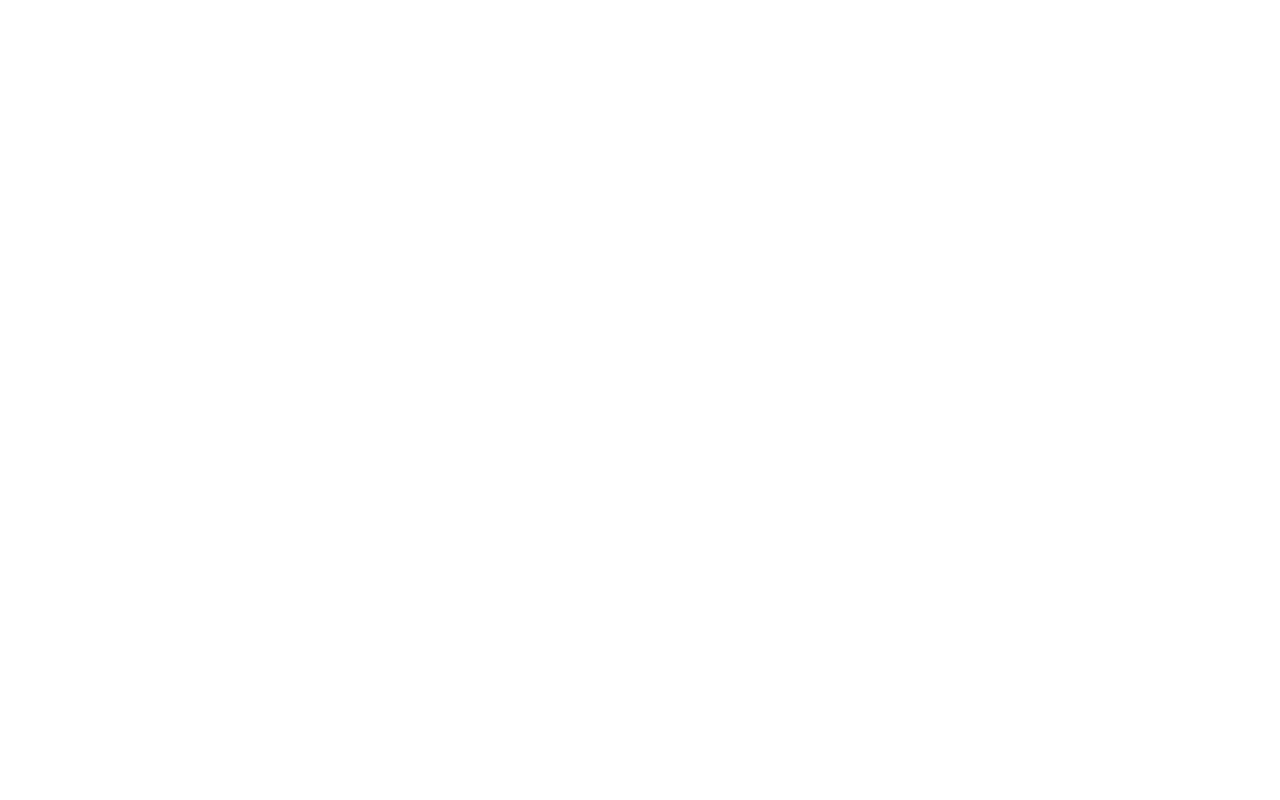
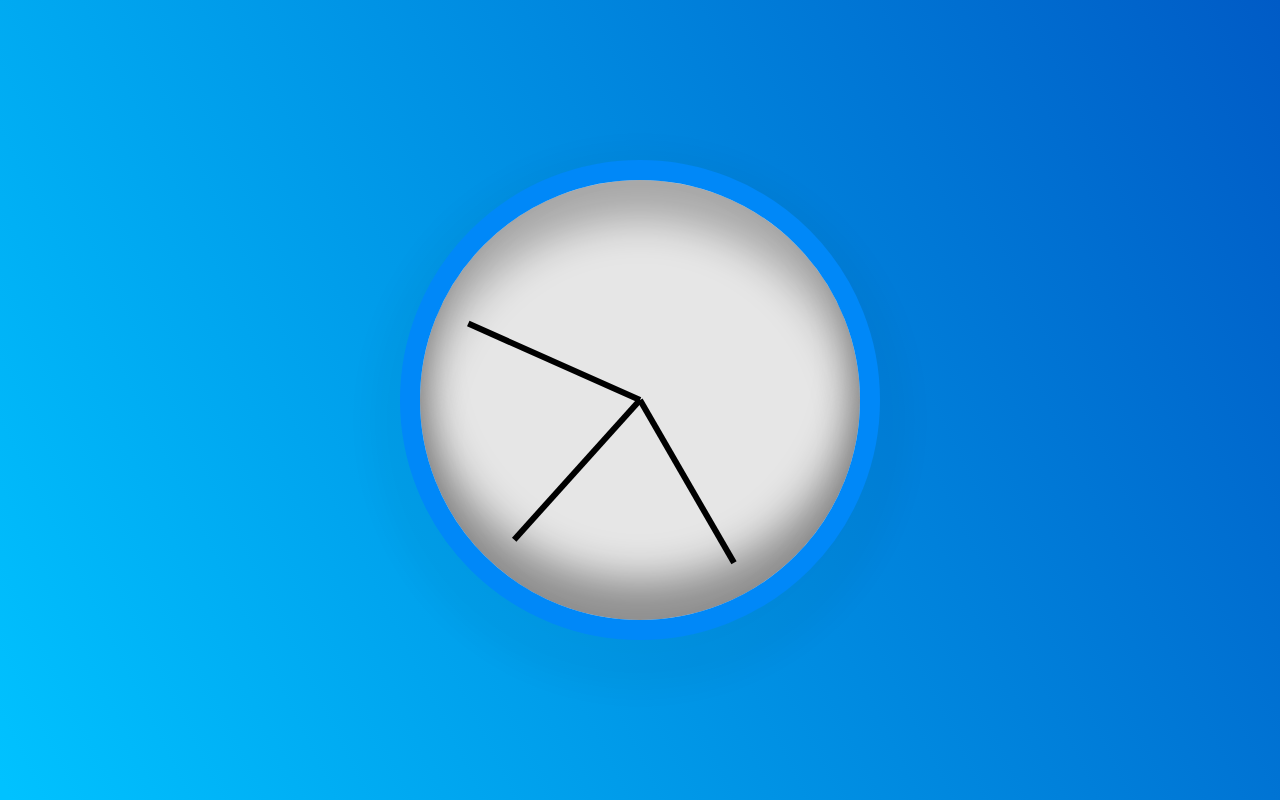
Before and after one commit to Priyanshup891/JavaScript_projects, a plain HTML site: page clock/index.html in a window 1280 px wide. Drawn offline with Linux system fonts and the light colour scheme.

Commit message:
update clock

```diff
--- a/clock/css/style.css
+++ b/clock/css/style.css
@@ -0,0 +1,43 @@
+*{
+    margin: 0;
+    padding: 0;
+    box-sizing: border-box;
+}
+
+.container{
+      display: flex;
+      min-height: 100vh;
+      align-items: center;
+      background: linear-gradient(63.4deg, #00C2FF 0.58%, #005BC6 99.95%);
+}
+
+.clock{
+    width: 30rem;
+      height: 30rem;
+      border: 20px solid rgb(0, 136, 248);
+      border-radius: 50%;
+      margin: 50px auto;
+      position: relative;
+      padding: 2rem;
+      background: #E6E6E6;
+box-shadow: 0px 20px 30px 30px rgba(0, 0, 0, 0.03), inset 0px 40px 40px rgba(0, 0, 0, 0.27), inset 0px -40px 40px rgba(0, 0, 0, 0.38);
+}
+
+.clock-hands{
+    position: relative;
+    width: 100%;
+    height: 100%;
+    transform: translateY(-3px);
+}
+
+.hand{
+    width: 50%;
+      height: 6px;
+      background: black;
+      position: absolute;
+      top: 50%;
+      transform-origin: 100%;
+      transform: rotate(90deg);
+
+      transition-timing-function: cubic-bezier(0.075, 0.82, 0.165, 1);
+}
--- a/clock/index.html
+++ b/clock/index.html
@@ -4,9 +4,22 @@
     <meta charset="UTF-8">
     <meta http-equiv="X-UA-Compatible" content="IE=edge">
     <meta name="viewport" content="width=device-width, initial-scale=1.0">
+    <link rel="stylesheet" href="./css/style.css">
     <title>Clock</title>
 </head>
 <body>
 
+    <div class="container">
+        <div class="clock">
+            <div class="clock-hands">
+                <div class="hand second-hand"></div>
+                <div class="hand minute-hand"></div>
+                <div class="hand hour-hand"></div>
+            </div>
+        </div>
+    </div>
+
+
+    <script src="./javaScript/app.js"></script>
 </body>
 </html>
--- a/clock/javaScript/app.js
+++ b/clock/javaScript/app.js
@@ -0,0 +1,24 @@
+
+function setDate(){
+    let date = new Date();
+    let seconds = date.getSeconds();
+    let minutes = date.getMinutes();
+    let hours = date.getHours();
+
+    const secondHand = document.querySelector('.second-hand');
+    const minuteHand = document.querySelector('.minute-hand');
+    const hourHand = document.querySelector('.hour-hand');
+
+
+    let secondDegree = ((seconds / 60) * 360) + 90;
+    secondHand.style.transform = `rotate(${secondDegree}deg)`
+
+    let minuteDegree = ((minutes / 60) * 360) + 90;
+    minuteHand.style.transform = `rotate(${minuteDegree}deg)`
+
+    let hoursDegree = ((hours / 12) * 360) + 90;
+    hourHand.style.transform = `rotate(${hoursDegree}deg)`
+
+}
+
+setInterval(setDate, 1000);
```
